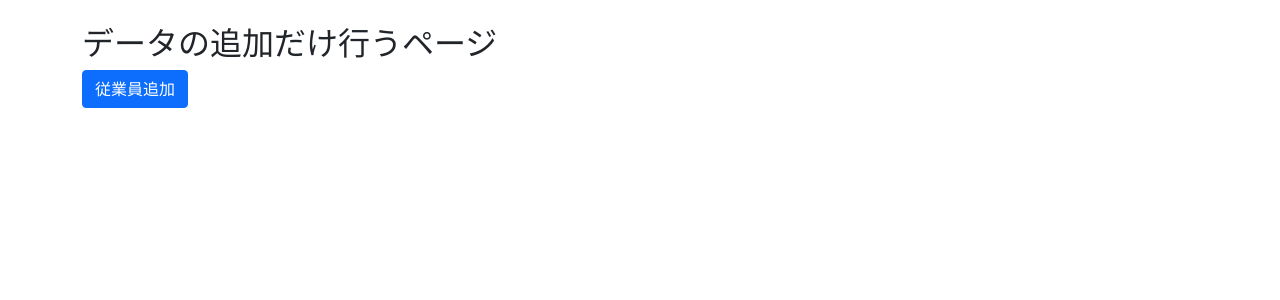
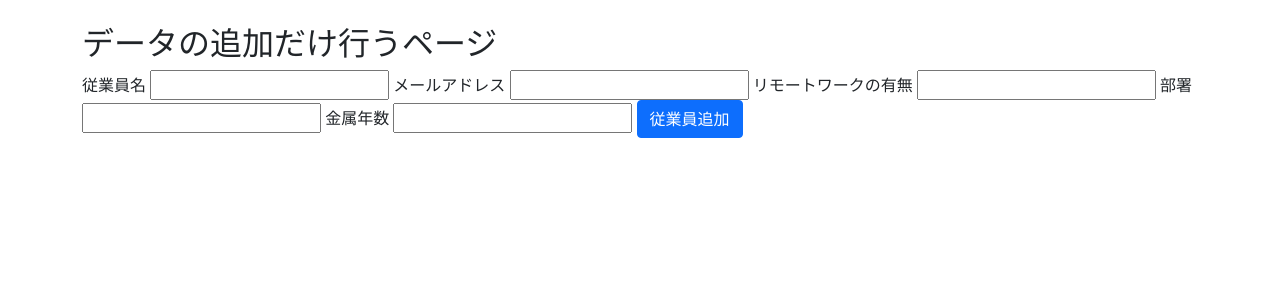
Before and after one commit to makimaki08/Flask, a Flask app: page /add_employee in a window 1280 px wide. Shown: the part 56-356 px from the top of the page. Run offline with Flask 3, Linux system fonts and the light colour scheme.

Commit message:
フォームからデータを受け取れるように変更

```diff
--- a/testapp/templates/testapp/add_employee.html
+++ b/testapp/templates/testapp/add_employee.html
@@ -4,6 +4,21 @@
 <div class="container mt-4">
 	<h2>データの追加だけ行うページ</h2>
 	<form action="/add_employee" method="POST">
+		<label for="name">従業員名</label>
+		<input name="name">
+
+		<label for="mail">メールアドレス</label>
+		<input name="mail"></input>
+
+		<label for="name">リモートワークの有無</label>
+		<input type="chechbox" name="is_remote">
+
+		<label for="department">部署</label>
+		<input name="department"></input>
+
+		<label for="year">金属年数</label>
+		<input type="number" name="year" min="0">
+
 		<button type="submit" class="btn btn-primary">従業員追加</button>
 	</form>
 </div>
```
